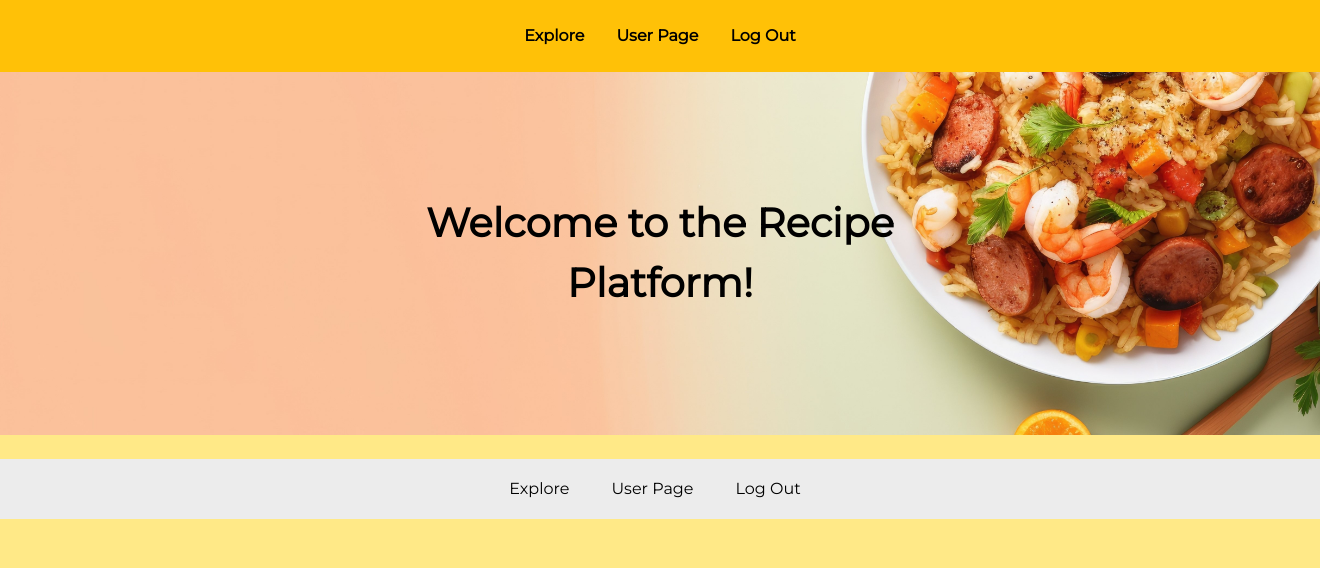
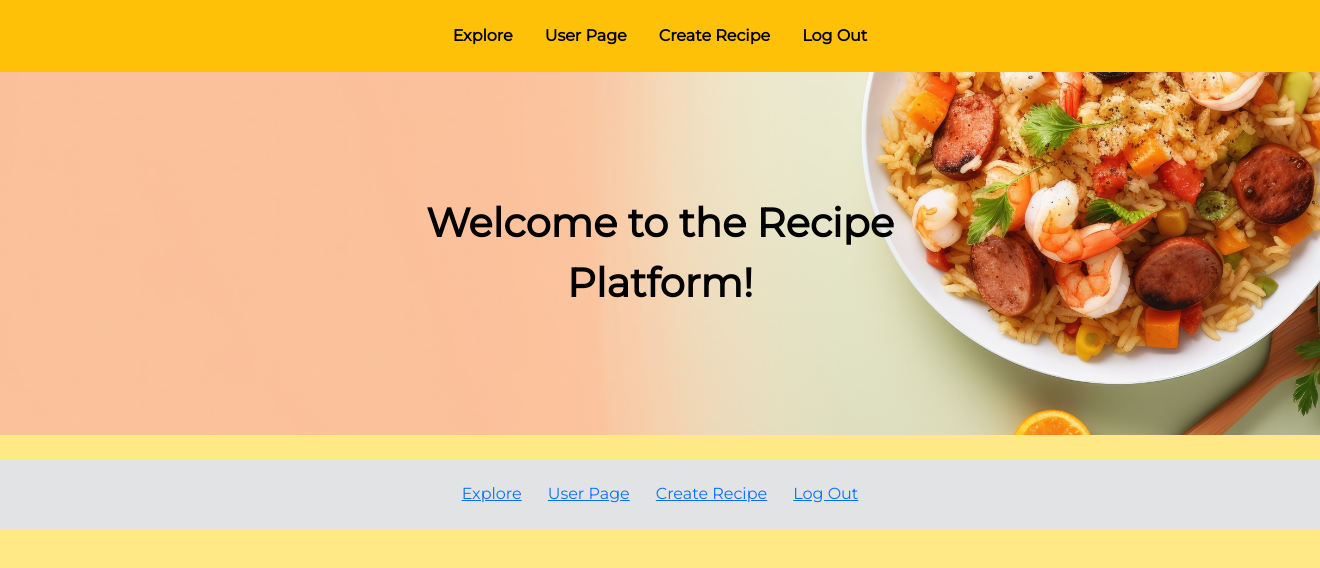
Before and after one commit to MariiaKovalenkoo/recipePlatform, a PHP site: page / in a window 1320 px wide; the page is wider, and only the part inside the window is pictured. Shown: the top 568 px of that part. Run offline with PHP 8.4, Linux system fonts and the light colour scheme; the visitor is signed in with stand-in values (Sample User, id 1); data that the repository does not hold is empty.

Commit message:
header and footer

```diff
--- a/app/views/footer.php
+++ b/app/views/footer.php
@@ -1,41 +1,14 @@
-<style>
-    .footer {
-        background-color: #ececec;
-        padding: 10px 0;
-    }
-
-    .footer ul {
-        margin: 0;
-        padding: 0;
-    }
-
-    .footer .nav-item {
-        list-style: none;
-        display: inline-block;
-        margin-right: 10px;
-    }
-
-    .footer .nav-link {
-        color: #000000;
-        text-decoration: none;
-    }
-
-    .footer .nav-link:hover {
-        color: #177dfa;
-    }
-</style>
-
-
-<footer class="footer">
-    <div class="container">
+<footer class="footer pt-3 pb-3 bg-secondary-subtle">
+    <div>
         <ul class="nav justify-content-center">
-            <li class="nav-item"><a href="/" class="nav-link">Explore</a></li>
+            <li><a href="/" class="btn btn-link">Explore</a></li>
             <?php if (isset($_SESSION['loggedin']) && $_SESSION['loggedin'] === true) { ?>
-                <li class="nav-item"><a href="/userPage" class="nav-link">User Page</a></li>
-                <li class="nav-item"><a href="/login/logout" class="nav-link">Log Out</a></li>
+                <li><a href="/userPage" class="btn btn-link">User Page</a></li>
+                <li><a href="/createRecipe" class="btn btn-link">Create Recipe</a></li>
+                <li><a href="/login/logout" class="btn btn-link">Log Out</a></li>
             <?php } else { ?>
-                <li class="nav-item"><a href="/signup" class="nav-link">Sign Up</a></li>
-                <li class="nav-item"><a href="/login" class="nav-link">Login</a></li>
+                <li><a href="/signup" class="btn btn-link">Sign Up</a></li>
+                <li><a href="/login" class="btn btn-link">Login</a></li>
             <?php } ?>
         </ul>
     </div>
--- a/app/views/header.php
+++ b/app/views/header.php
@@ -14,6 +14,7 @@
                 <li class="nav-item"><a href="/" class="nav-link">Explore</a></li>
                 <?php if (isset($_SESSION['loggedin']) && $_SESSION['loggedin'] === true) { ?>
                     <li class="nav-item"><a href="/userPage" class="nav-link">User Page</a></li>
+                    <li class="nav-item"><a href="/createRecipe" class="nav-link">Create Recipe</a></li>
                     <li class="nav-item"><a href="/login/logout" class="nav-link">Log Out</a></li>
                 <?php } else { ?>
                     <li class="nav-item"><a href="/signup" class="nav-link">Sign Up</a></li>
```
